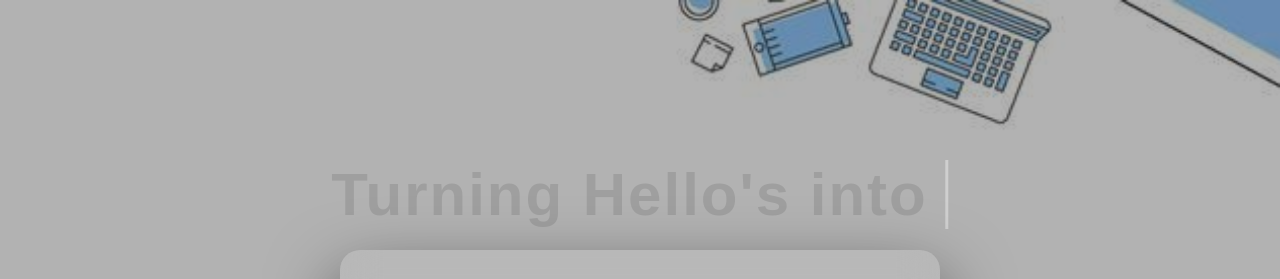
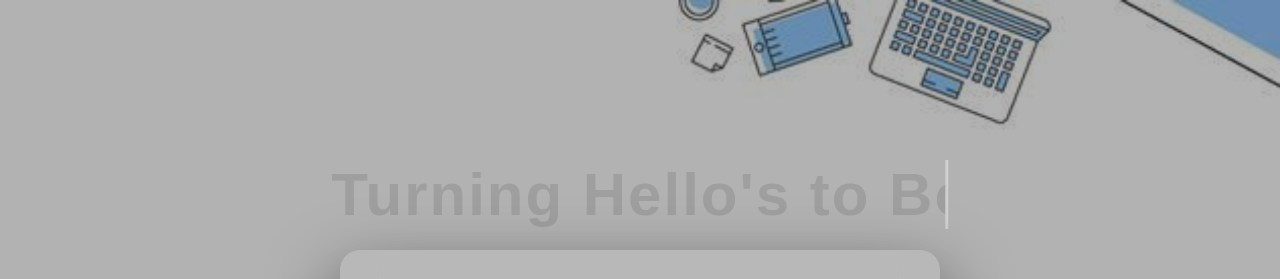
Before and after one commit to Lokesh6644/Heloo, a React (Vite) app in the folder frontend/vrsec-chat/: page / in a window 1280 px wide. Shown: the top 279 px of the page. Built offline with nearby package versions, Linux system fonts and the light colour scheme.

Commit message:
Change heading text from 'Friendships' to 'Bonds'

```diff
--- a/frontend/vrsec-chat/src/pages/Login.jsx
+++ b/frontend/vrsec-chat/src/pages/Login.jsx
@@ -9,7 +9,7 @@ export default function Login() {
   return (
     <div className="auth-container">
       <h1 className="bg-heading">
-        Turning Hello's into Friendships...
+        Turning Hello's to Bonds...
       </h1>
 
       <div className="auth-card">
```
